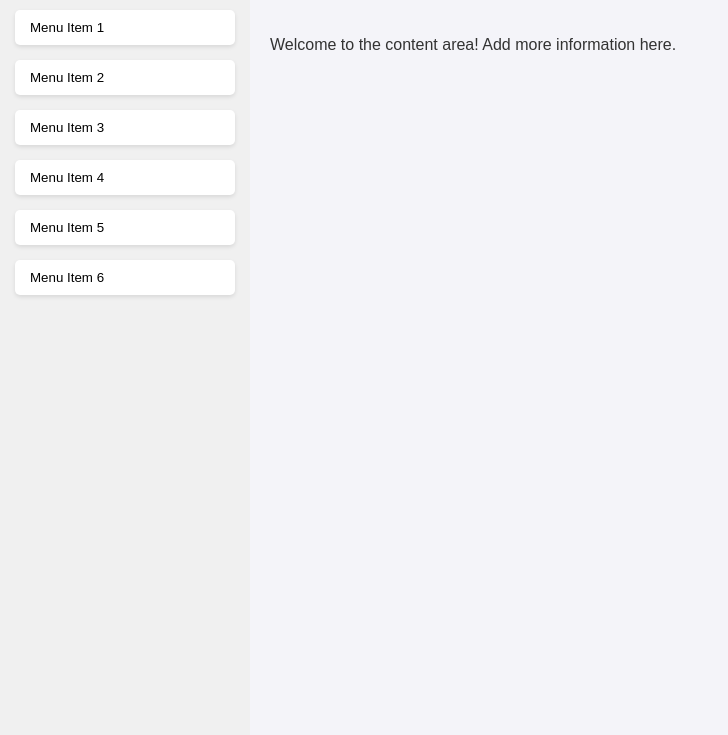
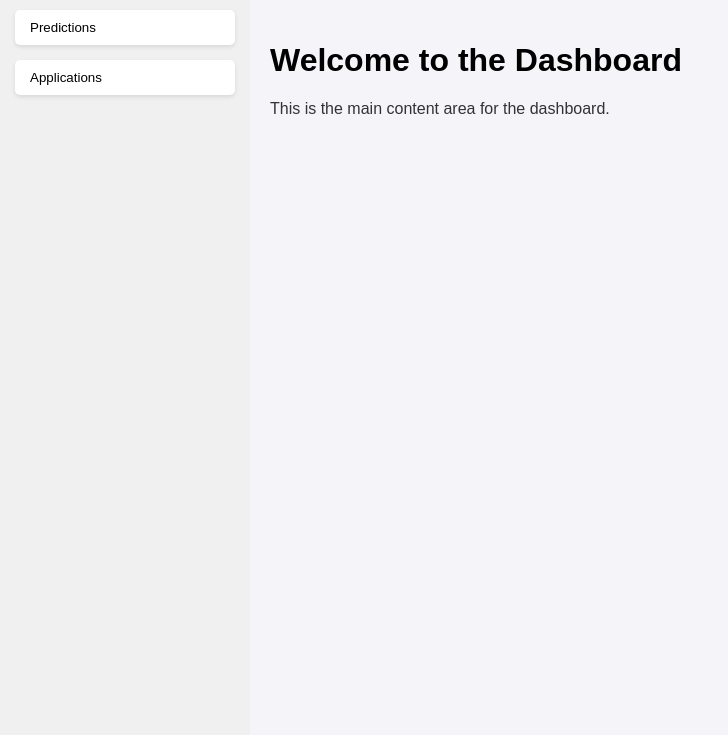
Before and after one commit to nnminh-sam/violence-prediction-service, a Django app: page / in a window 1280 px wide. Shown: the part 65-800 px from the top of the page, without its empty margins (0-728 px from the left). Run offline with Django 5.2, Linux system fonts and the light colour scheme; the visitor is signed in with stand-in values (Sample User, id 1).

Commit message:
fix: split home.html to base.html

```diff
--- a/static/system/base.css
+++ b/static/system/base.css
@@ -157,7 +157,7 @@ main p {
     }
 
     nav button {
-        width: 95%;
+        width: 94%;
     }
 
     nav:not(.collapsed) {
--- /dev/null
+++ b/templates/base.html
@@ -0,0 +1,49 @@
+{% load static %}
+<!DOCTYPE html>
+<html lang="en">
+<head>
+    <meta charset="UTF-8">
+    <meta name="viewport" content="width=device-width, initial-scale=1.0">
+    <link rel="stylesheet" href="{% static 'system/base.css' %}">
+    <link rel="stylesheet" href="https://cdnjs.cloudflare.com/ajax/libs/font-awesome/6.0.0/css/all.min.css">
+    <title>{% block title %}Violence Prediction{% endblock %}</title>
+</head>
+<body>
+    <div id="layout-container">
+        <header>
+            <div class="left-section">
+                <button id="toggle-nav" class="nav-toggle-btn">☰</button>
+                <div class="user-information">
+                    <p class="user-greeting">{{ user.first_name }} {{ user.last_name }}</p>
+                </div>
+            </div>
+            <form action="{% url 'logout' %}" method="post" style="display: inline;">
+                {% csrf_token %}
+                <button type="submit" name="logout-btn" class="logout-icon-btn">
+                    <i class="fas fa-sign-out-alt"></i>
+                </button>
+            </form>
+        </header>
+        <nav id="sidebar">
+            <button>Predictions</button>
+            <button>Applications</button>
+        </nav>
+        <main>
+            {% block content %}
+            <p>Welcome to the content area! Add more information here.</p>
+            {% endblock %}
+        </main>
+    </div>
+
+    <script>
+        const toggleNavButton = document.getElementById('toggle-nav');
+        const layoutContainer = document.getElementById('layout-container');
+        const sidebar = document.getElementById('sidebar');
+
+        toggleNavButton.addEventListener('click', () => {
+            sidebar.classList.toggle('collapsed');
+            layoutContainer.classList.toggle('nav-collapsed');
+        });
+    </script>
+</body>
+</html>
--- a/templates/home.html
+++ b/templates/home.html
@@ -1,51 +1,6 @@
-{% load static %}
-<!DOCTYPE html>
-<html lang="en">
-<head>
-    <meta charset="UTF-8">
-    <meta name="viewport" content="width=device-width, initial-scale=1.0">
-    <link rel="stylesheet" href="{% static 'system/base.css' %}">
-    <link rel="stylesheet" href="https://cdnjs.cloudflare.com/ajax/libs/font-awesome/6.0.0/css/all.min.css">
-    <title>Violence Prediction</title>
-</head>
-<body>
-    <div id="layout-container">
-        <header>
-            <div class="left-section">
-                <button id="toggle-nav" class="nav-toggle-btn">☰</button>
-                <div class="user-information">
-                    <p class="user-greeting">{{ user.first_name }} {{ user.last_name }}</p>
-                </div>
-            </div>
-            <form action="{% url 'logout' %}" method="post" style="display: inline;">
-                {% csrf_token %}
-                <button type="submit" name="logout-btn" class="logout-icon-btn">
-                    <i class="fas fa-sign-out-alt"></i>
-                </button>
-            </form>
-        </header>
-        <nav id="sidebar">
-            <button>Menu Item 1</button>
-            <button>Menu Item 2</button>
-            <button>Menu Item 3</button>
-            <button>Menu Item 4</button>
-            <button>Menu Item 5</button>
-            <button>Menu Item 6</button>
-        </nav>
-        <main>
-            <p>Welcome to the content area! Add more information here.</p>
-        </main>
-    </div>
+{% extends 'base.html' %}
 
-    <script>
-        const toggleNavButton = document.getElementById('toggle-nav');
-        const layoutContainer = document.getElementById('layout-container');
-        const sidebar = document.getElementById('sidebar');
-
-        toggleNavButton.addEventListener('click', () => {
-            sidebar.classList.toggle('collapsed');
-            layoutContainer.classList.toggle('nav-collapsed');
-        });
-    </script>
-</body>
-</html>
+{% block content %}
+<h1>Welcome to the Dashboard</h1>
+<p>This is the main content area for the dashboard.</p>
+{% endblock %}
```
